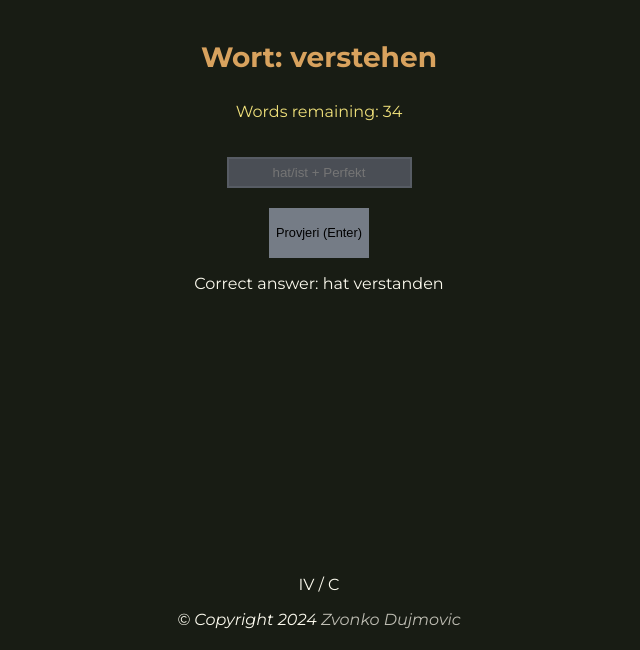
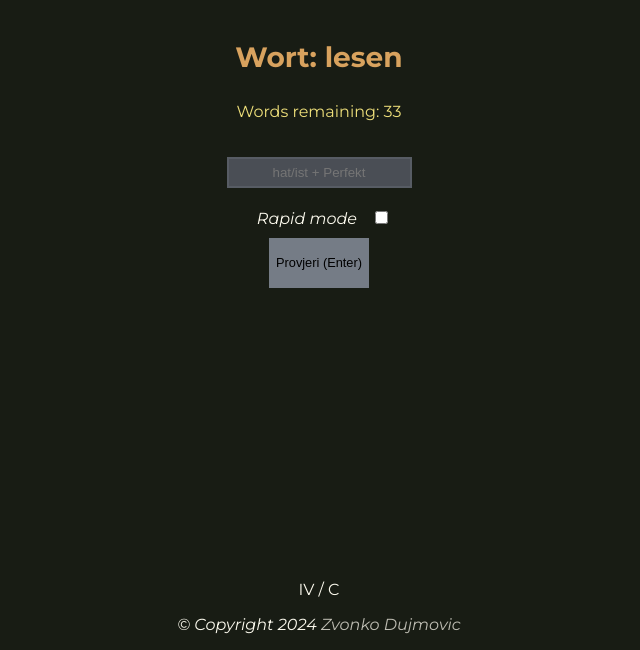
Before and after one commit to Dujma7/PerfektAbfrager, a plain HTML site: page index.html in a window 1280 px wide. Both pictures are taken after a click on the button "Provjeri (Enter)". Shown: the part 211-861 px from the top of the page, without its empty margins (321-961 px from the left). Drawn offline with Linux system fonts and the light colour scheme.

Commit message:
Add files via upload

```diff
--- a/index.html
+++ b/index.html
@@ -18,6 +18,7 @@
         <strong><p class="wort">Riječ: </p></strong>
         <p id="wordsRemaining">Preostale riječi: </p>
         <input type="text" placeholder="hat/ist + Perfekt" id="perfekt"> <br>
+        <em><span>Rapid mode</span></em> <input type="checkbox" id="rapid"> <br>
         <button id="check">Provjeri (Enter)</button>
         <p class="ans"></p>
     </div>
--- a/index.js
+++ b/index.js
@@ -72,8 +72,9 @@ const germanVerbsKeys = [
     "zerreißen"
 ];
 
-const correct = []
-const incorrect = []
+var rapid = 2000;
+const correct = [];
+const incorrect = [];
 
 var random = germanVerbsKeys[Math.floor(Math.random()*germanVerbsKeys.length)];
 var perfekt = germanVerbs[random];
@@ -82,9 +83,19 @@ document.getElementById("wordsRemaining").innerHTML = "Words remaining: "+german
 
 
 function checkWord() {
+    document.getElementById("check").disabled = true;
+    var checked = document.getElementById("rapid").checked
     var perfekt = germanVerbs[random];
-    console.log(document.getElementById("perfekt").value.toLowerCase())
-    console.log(perfekt.toLowerCase())
+    if (checked) {
+            rapid = 0;
+            document.getElementsByClassName("ans")[0].style.display = "none";
+        }
+        else {
+            rapid = 2000;
+            document.getElementsByClassName("ans")[0].style.display = "block";
+        }
+
+
     if ((document.getElementById("perfekt").value.toLowerCase() === perfekt.toLowerCase()) === true) {
         document.getElementsByClassName("ans")[0].innerHTML = "Your answer is right!";
         correct.push(random);
@@ -94,6 +105,8 @@ function checkWord() {
         document.getElementsByClassName("ans")[0].innerHTML = "Correct answer: "+perfekt;
         incorrect.push(random);
     }
+
+
 
     setTimeout(function () {
         document.getElementById("perfekt").value = "";
@@ -112,10 +125,11 @@ function checkWord() {
         document.getElementById("wordsRemaining").innerHTML = "Words remaining: " + germanVerbsKeys.length.toString();
 
         if (germanVerbsKeys.length === 0) {
-            alert("Done! Your score " + correct.length.toString() + "/" + (correct.length + incorrect.length).toString());
+            alert("Fertig! Your score " + correct.length.toString() + "/" + (correct.length + incorrect.length).toString());
             window.location.reload();
         }
-    },3000);
+    },rapid);
+    document.getElementById("check").disabled = false;
 }
 
 
--- a/style.css
+++ b/style.css
@@ -68,6 +68,7 @@ a, a:visited {
     background-color:#757c86;
     color: rgb(0, 0, 0);
     border-style: none;
+    margin: 10px;
 }
 
 #check:hover {
@@ -87,3 +88,8 @@ a, a:visited {
 .footer {
     color: #FCFAEE;
 }
+
+span {
+    color: #FCFAEE;
+    margin: 10px;
+}
```
